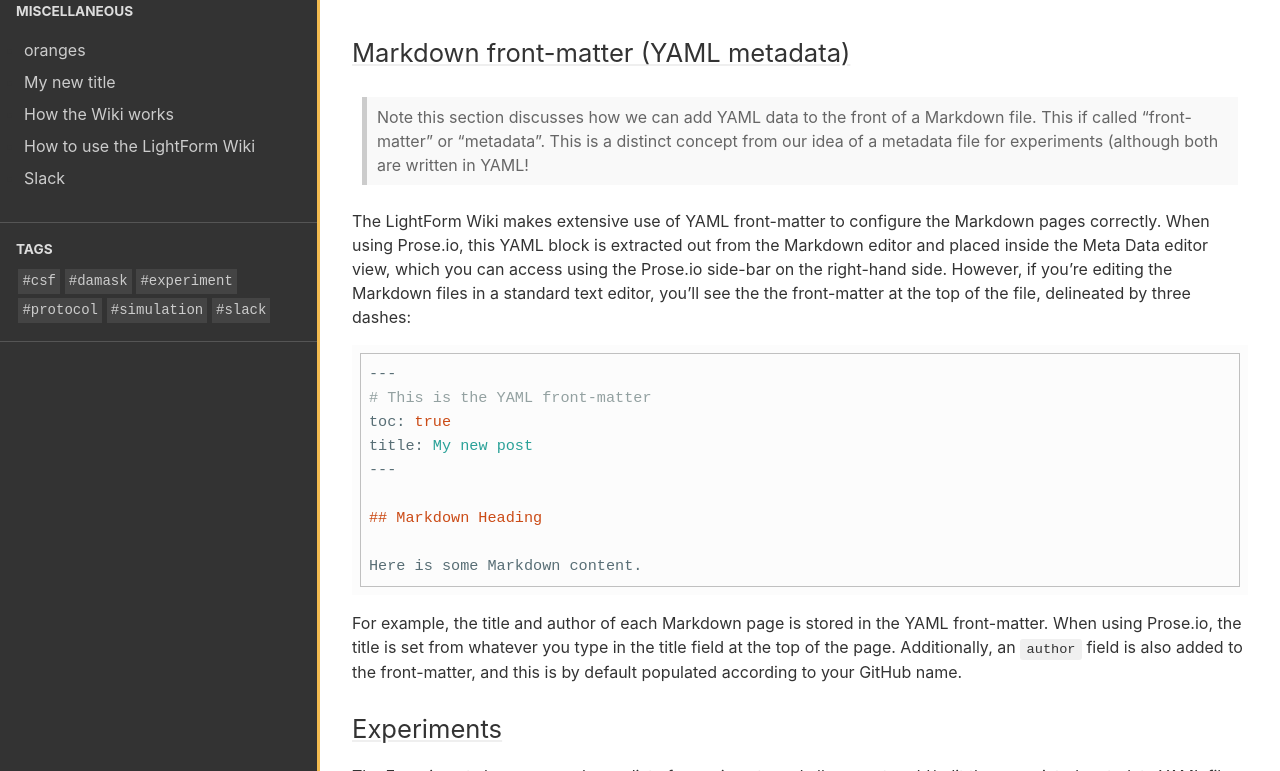
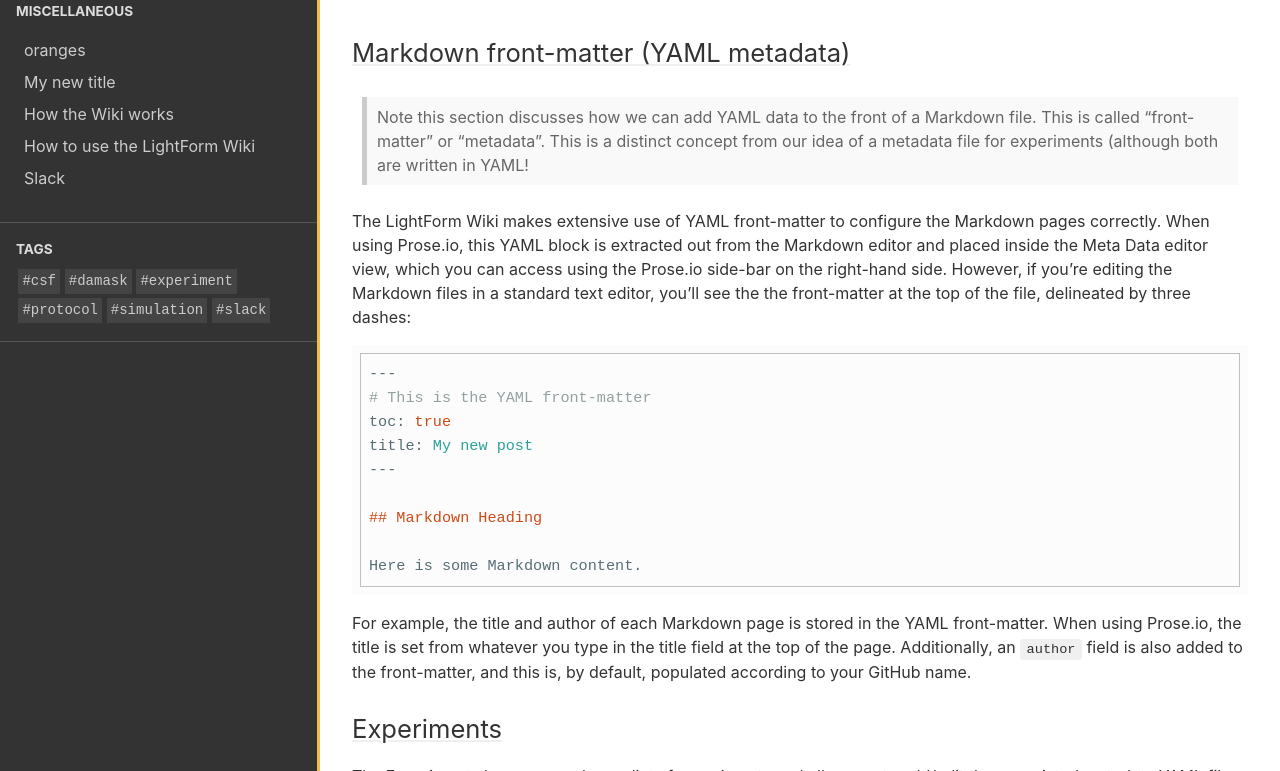
Before and after one commit to test-aplowman/test-aplowman.github.io, a Jekyll site: the page built from collections/_miscellaneous/how_to_use_wiki.md, in a window 1280 px wide and 1400 px high, scrolled down 3917 px. Shown: the part 240-1011 px from the top of the window. Built offline with Jekyll 4.4.1, drawn with Linux system fonts in a browser that asks for light colours.

````diff
--- a/collections/_miscellaneous/how_to_use_wiki.md
+++ b/collections/_miscellaneous/how_to_use_wiki.md
@@ -85,7 +85,7 @@ You can even add a caption to your image; the following Markdown:
 
 ## Markdown front-matter (YAML metadata)
 
->Note this section discusses how we can add YAML data to the front of a Markdown file. This if called "front-matter" or "metadata". This is a distinct concept from our idea of a metadata file for experiments (although both are written in YAML!
+>Note this section discusses how we can add YAML data to the front of a Markdown file. This is called "front-matter" or "metadata". This is a distinct concept from our idea of a metadata file for experiments (although both are written in YAML!
 
 The LightForm Wiki makes extensive use of YAML front-matter to configure the Markdown pages correctly. When using Prose.io, this YAML block is extracted out from the Markdown editor and placed inside the Meta Data editor view, which you can access using the Prose.io side-bar on the right-hand side. However, if you're editing the Markdown files in a standard text editor, you'll see the the front-matter at the top of the file, delineated by three dashes:
 
@@ -101,7 +101,7 @@ title: My new post
 Here is some Markdown content.
 ```
 
-For example, the title and author of each Markdown page is stored in the YAML front-matter. When using Prose.io, the title is set from whatever you type in the title field at the top of the page. Additionally, an `author` field is also added to the front-matter, and this is by default populated according to your GitHub name.
+For example, the title and author of each Markdown page is stored in the YAML front-matter. When using Prose.io, the title is set from whatever you type in the title field at the top of the page. Additionally, an `author` field is also added to the front-matter, and this is, by default, populated according to your GitHub name.
 
 ## Experiments
 
````
